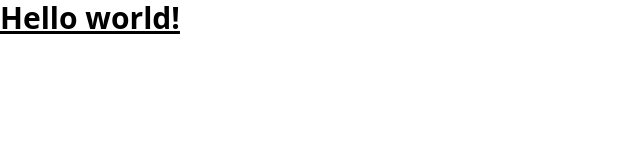
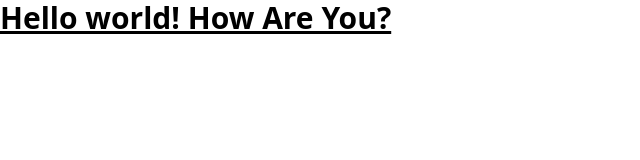
Before and after one commit to Safinahmedhasan/HP-CP-02, a plain HTML site: page index.html in a window 1280 px wide. Shown: the whole page, without its empty margins (0-640 px from the left). Drawn offline with nearby package versions, Linux system fonts and the light colour scheme.

Commit message:
New Text Added

```diff
--- a/index.html
+++ b/index.html
@@ -8,6 +8,7 @@
 <body>
   <h1 class="text-3xl font-bold underline">
     Hello world!
+    How Are You?
   </h1>
 </body>
 </html>
```
